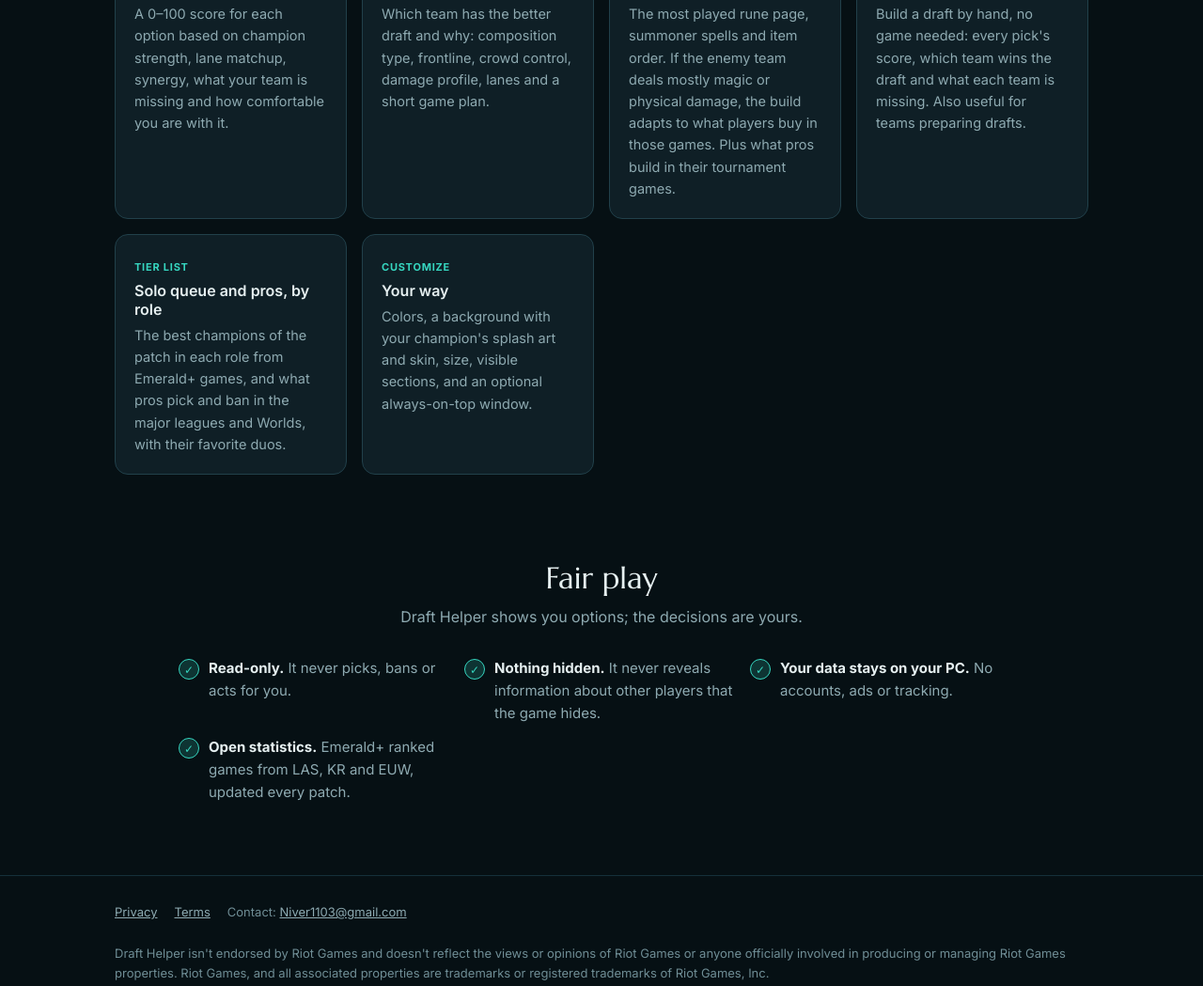
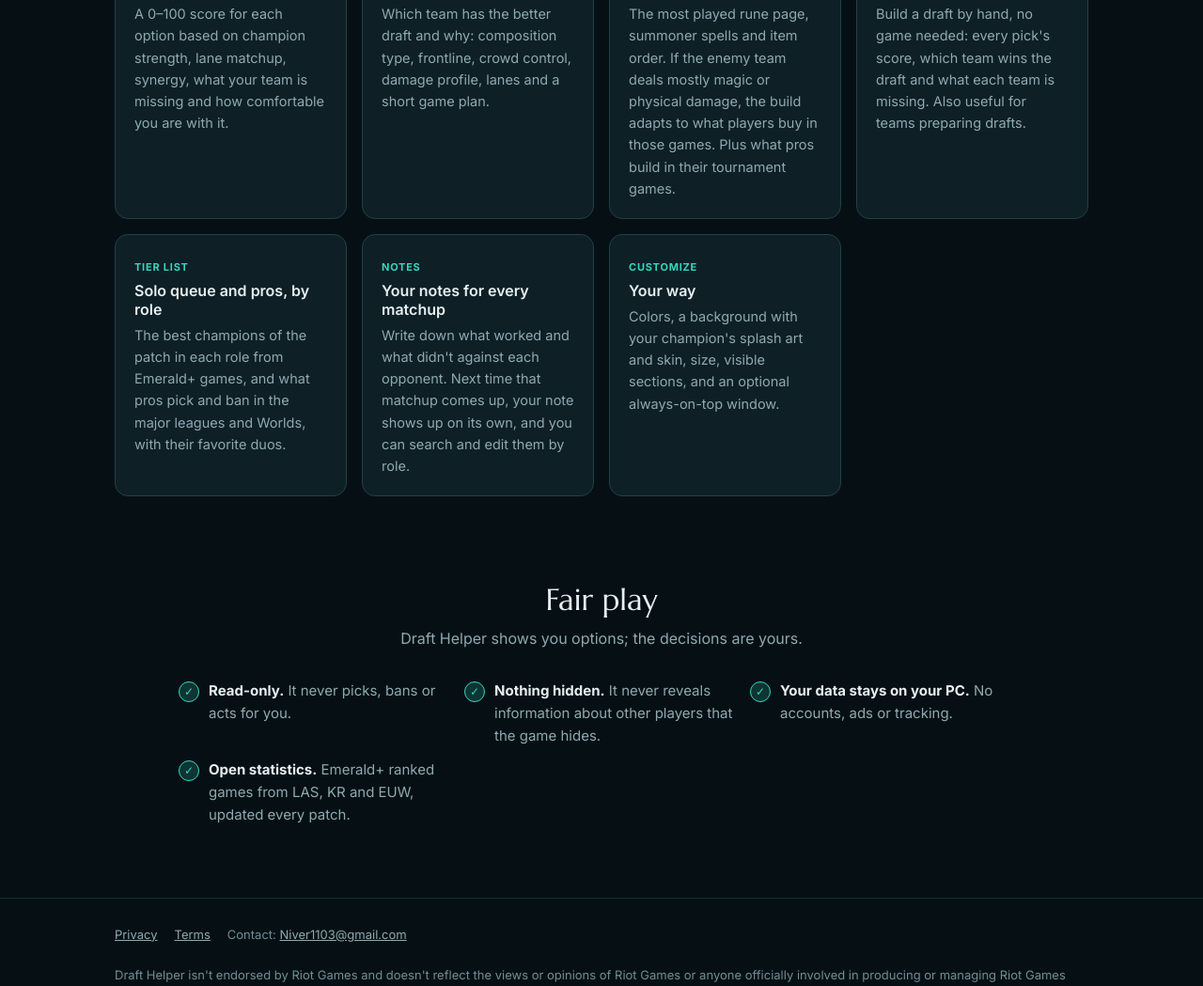
Before and after one commit to N1V3R-fix/n1v3r-fix.github.io, a plain HTML site: page index.html in a window 1280 px wide. Shown: the part 1115-2164 px from the top of the page at 94% size. Drawn offline with Linux system fonts and the light colour scheme.

Commit message:
Actualiza el sitio y las estadísticas {"generado": "2026-11-23 12:48", "parche": "16.23", "partidas": 105676}

```diff
--- a/index.html
+++ b/index.html
@@ -63,6 +63,10 @@
       <h3><span lang="es">SoloQ y pros, por rol</span><span lang="en">Solo queue and pros, by role</span></h3>
       <p lang="es">Los mejores campeones del parche en cada rol según partidas de Esmeralda o más, y lo que eligen y banean los pros en las ligas principales y el Mundial, con sus duplas favoritas.</p>
       <p lang="en">The best champions of the patch in each role from Emerald+ games, and what pros pick and ban in the major leagues and Worlds, with their favorite duos.</p></div>
+    <div class="tarjeta"><span class="tag" lang="es">Notas</span><span class="tag" lang="en">Notes</span>
+      <h3><span lang="es">Tus notas de cada matchup</span><span lang="en">Your notes for every matchup</span></h3>
+      <p lang="es">Anota qué te sirvió y qué no contra cada rival. La próxima vez que se dé ese matchup, la nota aparece sola, y puedes buscarlas y editarlas por rol.</p>
+      <p lang="en">Write down what worked and what didn't against each opponent. Next time that matchup comes up, your note shows up on its own, and you can search and edit them by role.</p></div>
     <div class="tarjeta"><span class="tag" lang="es">Personalizar</span><span class="tag" lang="en">Customize</span>
       <h3><span lang="es">A tu manera</span><span lang="en">Your way</span></h3>
       <p lang="es">Colores, fondo con el arte de tu campeón y su aspecto, tamaño, secciones visibles y una ventana que queda encima del juego si quieres.</p>
```
